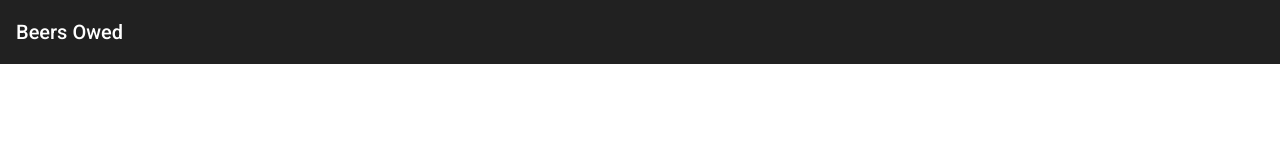
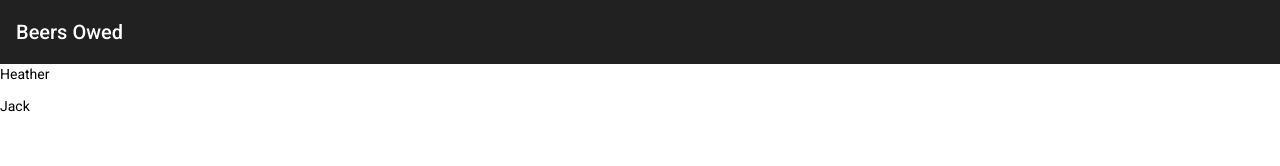
Before and after one commit to Napear/BeersOwed, an Angular app: page / in a window 1280 px wide. Shown: the top 166 px of the page. Built offline with nearby package versions, Linux system fonts and the light colour scheme.

Commit message:
Placeholder firend display

```diff
--- /dev/null
+++ b/src/app/friend-dash/friend-card.component.html
@@ -0,0 +1 @@
+<p>{{friend.firstName}}</p>
--- /dev/null
+++ b/src/app/friend-dash/friend-card.component.ts
@@ -0,0 +1,21 @@
+import { Component, OnInit, Input } from '@angular/core';
+import { Friend } from '../shared/friend.model';
+
+@Component({
+  selector: 'beers-friend-card',
+  templateUrl: './friend-card.component.html',
+  styles: [
+  ],
+})
+export class FriendCardComponent implements OnInit {
+  @Input() friend: Friend
+
+  constructor() { }
+
+  ngOnInit(): void {
+
+  }
+
+
+
+}
--- a/src/app/friend-dash/friend-dash.component.html
+++ b/src/app/friend-dash/friend-dash.component.html
@@ -1,4 +1,6 @@
 <div>
+  <beers-friend-card *ngFor="let friend of friends" [friend]="friend"></beers-friend-card>
+
   <button mat-fab class="fab-bottom-right" (click) = "addFriend()">
     <mat-icon>add</mat-icon>
   </button>
--- a/src/app/friend-dash/friend-dash.component.ts
+++ b/src/app/friend-dash/friend-dash.component.ts
@@ -1,4 +1,5 @@
 import { Component, OnInit } from '@angular/core';
+import { Friend } from '../shared/friend.model';
 
 @Component({
   selector: 'beers-friend-dash',
@@ -21,4 +22,15 @@ export class FriendDashComponent implements OnInit {
   addFriend(){
     console.log("[*] Add Clicked!")
   }
+
+  friends: Friend[] = [
+    {
+      firstName: "Heather",
+      beersOwed:-20
+    },
+    {
+      firstName: "Jack",
+      beersOwed: 10
+    }
+  ]
 }
--- a/src/app/friend-dash/friend-dash.module.ts
+++ b/src/app/friend-dash/friend-dash.module.ts
@@ -3,10 +3,11 @@ import { CommonModule } from '@angular/common';
 import { FriendDashComponent } from './friend-dash.component';
 import {MatIconModule} from '@angular/material/icon';
 import {MatButtonModule} from '@angular/material/button';
+import { FriendCardComponent } from './friend-card.component';
 
 
 @NgModule({
-  declarations: [FriendDashComponent],
+  declarations: [FriendDashComponent, FriendCardComponent],
   imports: [
     CommonModule,
     MatIconModule,
--- /dev/null
+++ b/src/app/shared/friend.model.ts
@@ -0,0 +1,5 @@
+export class Friend {
+  firstName: string
+  lastName?: string
+  beersOwed: number
+}
```
